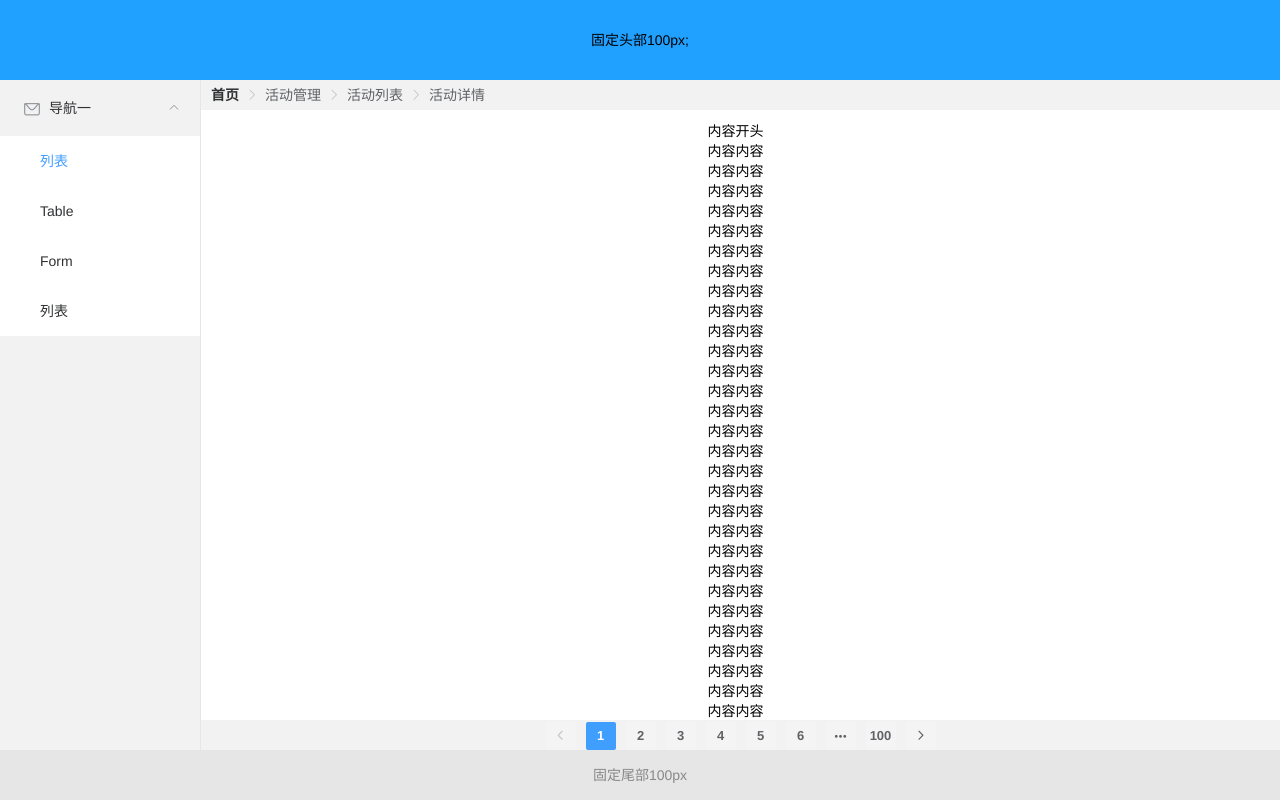
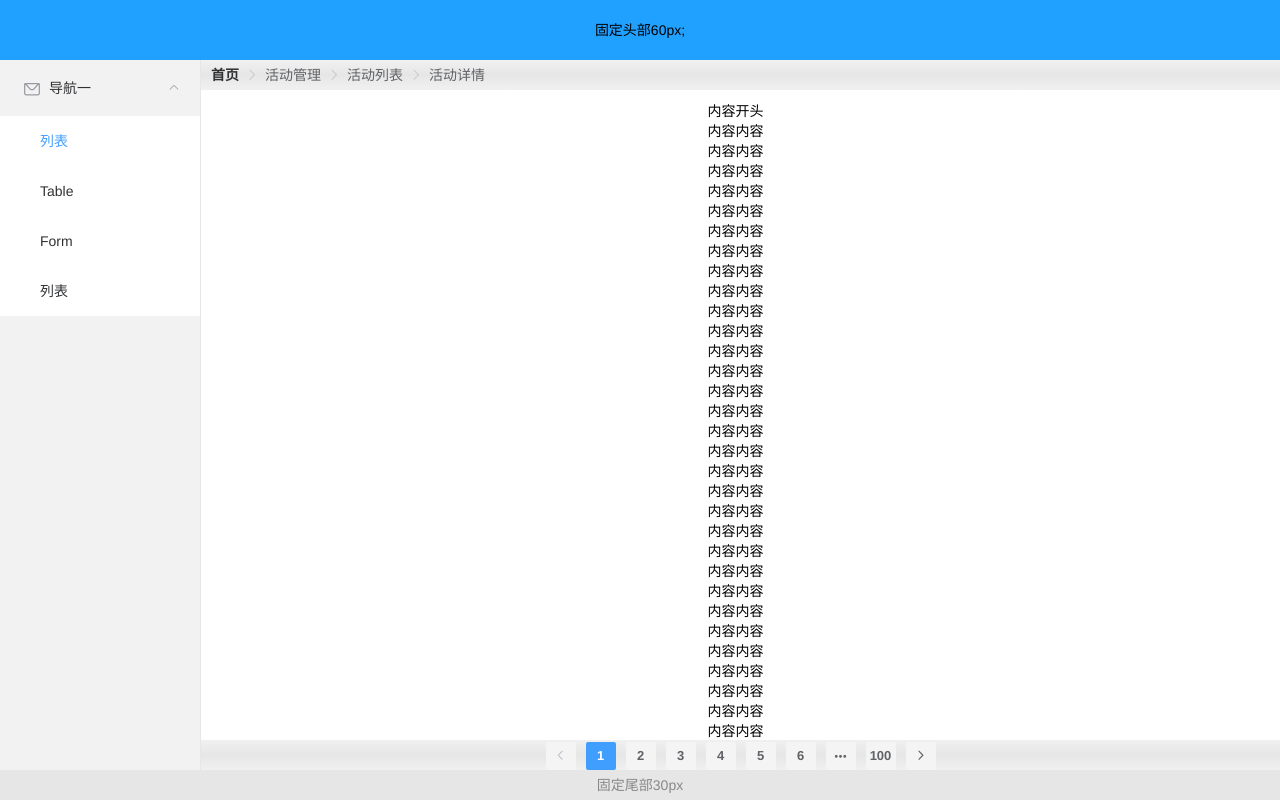
Before and after one commit to shinley/vue-demo, a Vue app: page /#/list in a window 1280 px wide. Built offline with nearby package versions, Linux system fonts and the light colour scheme.

Commit message:
修改上下的高度

```diff
--- a/src/components/views/Home2.vue
+++ b/src/components/views/Home2.vue
@@ -1,6 +1,6 @@
 <template>
     <div id="main">
-        <div id="dHead">固定头部100px;</div>
+        <div id="dHead">固定头部60px;</div>
         <div id="dBody">
             <div class="mycontent">
                 <div class="sidebar">
@@ -48,7 +48,7 @@
                 </div>
             </div>
         </div>
-        <div id="dFoot">固定尾部100px</div>
+        <div id="dFoot">固定尾部30px</div>
     </div>
 </template>
 
@@ -66,8 +66,8 @@
     }
 
     #dHead {
-        height: 80px;
-        line-height: 80px;
+        height: 60px;
+        line-height: 60px;
         background: #20a0ff;
         width: 100%;
         position: absolute;
@@ -80,10 +80,10 @@
         /*background: #FC0;*/
         width: 100%;
         overflow: hidden;
-        top: 80px;
+        top: 60px;
         position: absolute;
         z-index: 10;
-        bottom: 50px;
+        bottom: 30px;
     }
 
     .mycontent {
@@ -108,8 +108,8 @@
     }
 
     #dFoot {
-        height: 50px;
-        line-height: 50px;
+        height: 30px;
+        line-height: 30px;
         width: 100%;
         position: absolute;
         z-index: 200;
@@ -124,7 +124,8 @@
         width: 100%;
         height: 30px;
         line-height: 30px;
-        background-color: #f2f2f2;
+        /*background-color: #f2f2f2;*/
+        background: linear-gradient(to bottom, #f1f1f1, #e6e6e6, #f1f1f1);
         z-index: 120;
     }
     .content-main{
@@ -143,7 +144,8 @@
         bottom:0px;
         width: 100%;
         height: 30px;
-        background-color: #f2f2f2;
+        /*background-color: #f2f2f2;*/
+        background: linear-gradient(to bottom, #f0f0f0, #e6e6e6, #f0f0f0);
         text-align: center;
         z-index: 120;
     }
```
